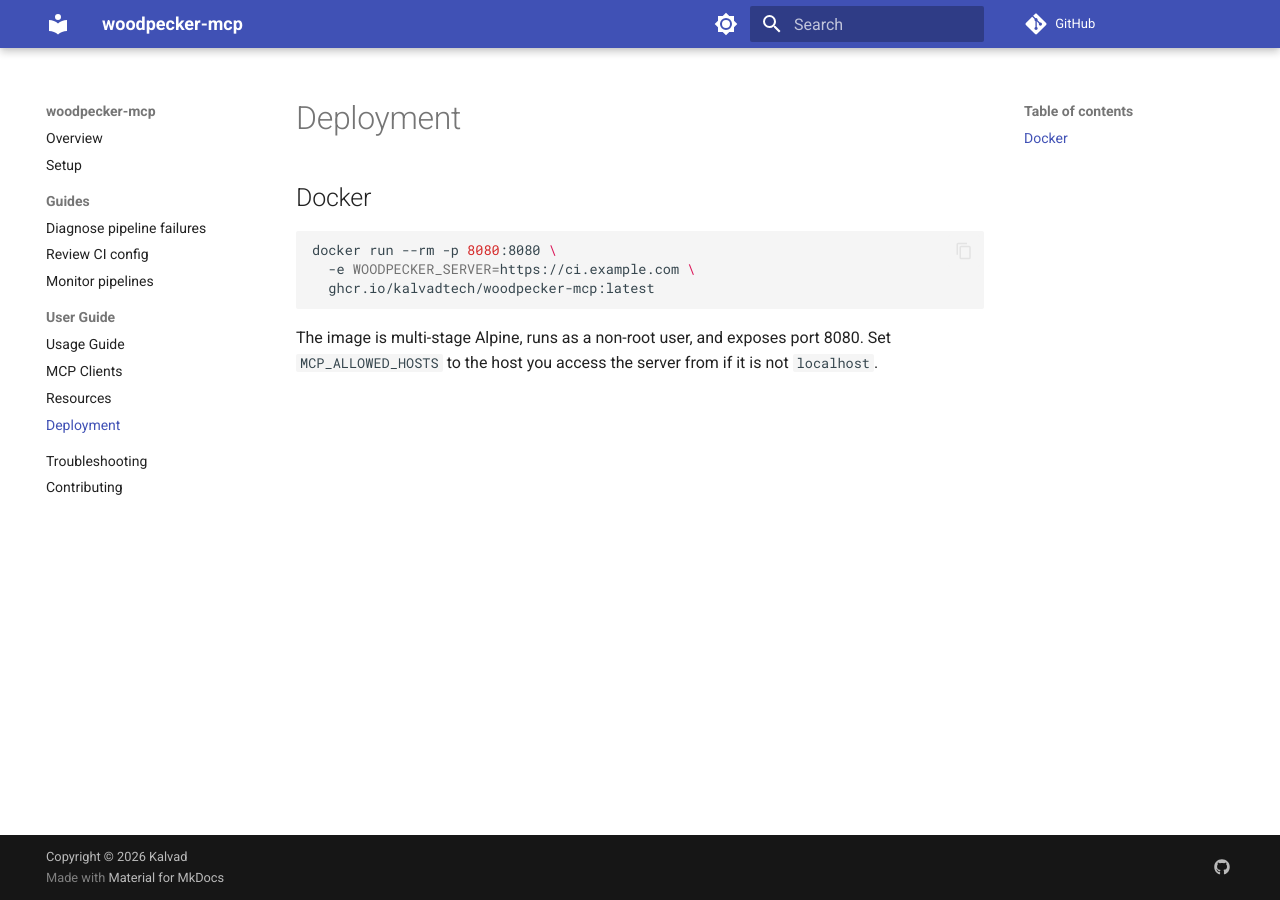
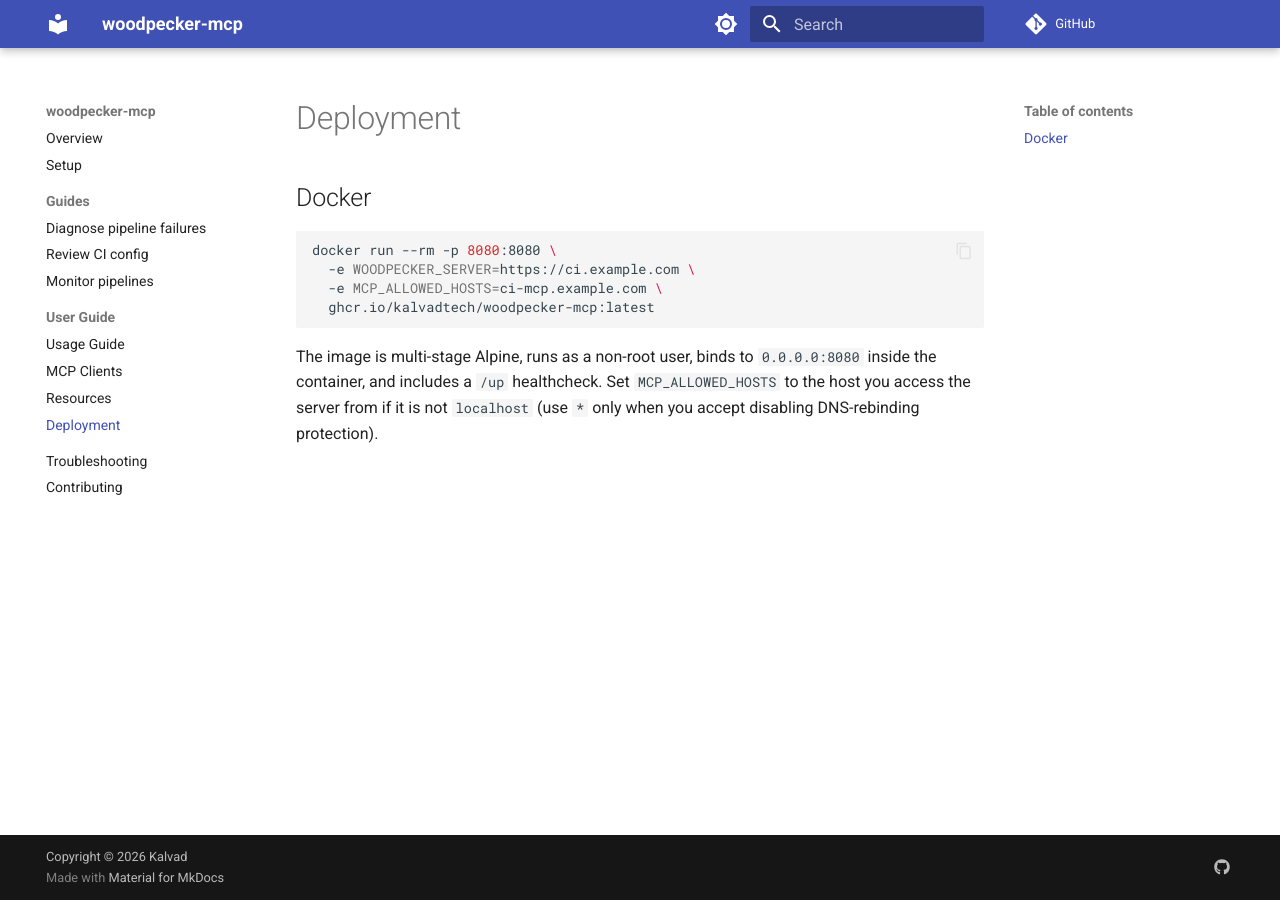
Before and after one commit to KalvadTech/woodpecker-mcp, an MkDocs documentation site: the page built from docs/usage/deployment.md, in a window 1280 px wide. Built offline with MkDocs 1.6.1 and Material for MkDocs 9.7.7, drawn with Linux system fonts in a browser that asks for light colours; comment, search, counter and statistics services are not loaded.

Commit message:
Update docker

````diff
--- a/docs/usage/deployment.md
+++ b/docs/usage/deployment.md
@@ -5,9 +5,11 @@
 ```sh
 docker run --rm -p 8080:8080 \
   -e WOODPECKER_SERVER=https://ci.example.com \
+  -e MCP_ALLOWED_HOSTS=ci-mcp.example.com \
   ghcr.io/kalvadtech/woodpecker-mcp:latest
 ```
 
-The image is multi-stage Alpine, runs as a non-root user, and exposes port
-8080. Set `MCP_ALLOWED_HOSTS` to the host you access the server from if it is
-not `localhost`.
+The image is multi-stage Alpine, runs as a non-root user, binds to
+`0.0.0.0:8080` inside the container, and includes a `/up` healthcheck. Set
+`MCP_ALLOWED_HOSTS` to the host you access the server from if it is not
+`localhost` (use `*` only when you accept disabling DNS-rebinding protection).
````
Also changed, not shown: README.md (+5 -1 lines), 1 other file.
